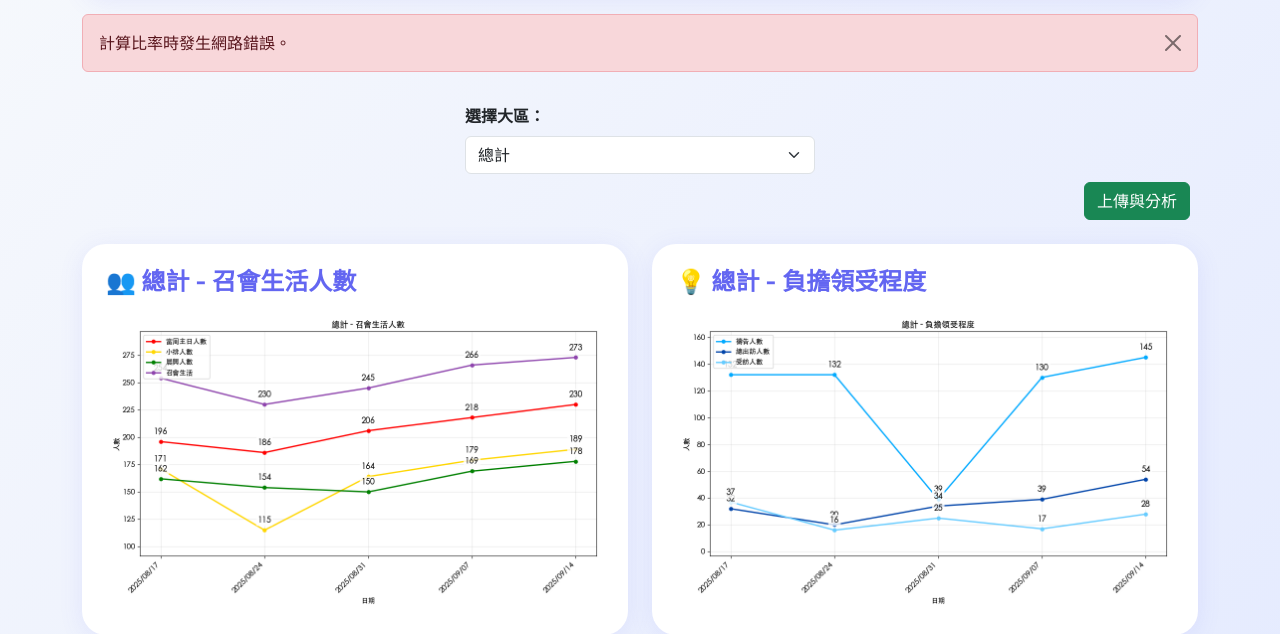
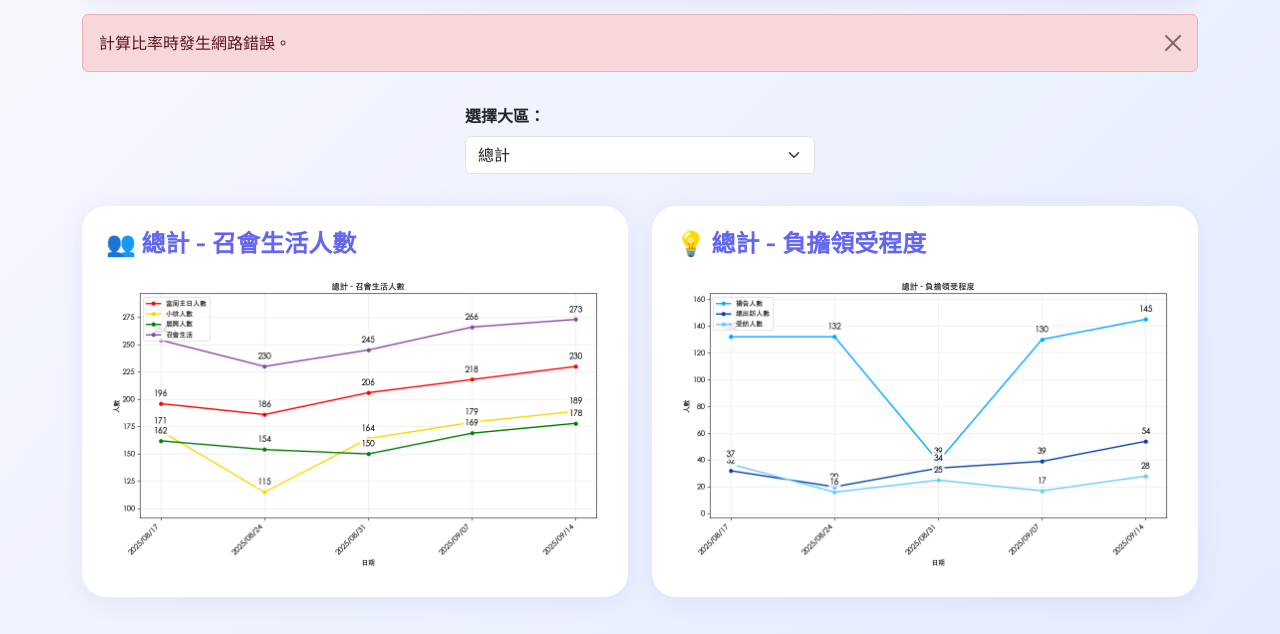
Before and after one commit to ernie-chang/Population_analysis, a Flask app: page / in a window 1280 px wide. Shown: the part 313-947 px from the top of the page. Run offline with Flask 3, Linux system fonts and the light colour scheme; some libraries are stand-ins or nearby versions.

Commit message:
[UPDATE] remove upload button for the OOM issue

```diff
--- a/templates/index.html
+++ b/templates/index.html
@@ -50,9 +50,9 @@
     </form>
     <div class="toolbar">
       <!-- Upload Button -->
-      <button type="button" class="btn btn-success" data-bs-toggle="modal" data-bs-target="#uploadModal">
+      <!-- <button type="button" class="btn btn-success" data-bs-toggle="modal" data-bs-target="#uploadModal">
         上傳與分析
-      </button>
+      </button> -->
       <!-- Subdistrict Button (conditional) -->
       {% if subdistrict_cards %}
         <button type="button" class="btn btn-primary" data-bs-toggle="modal" data-bs-target="#subdistrictModal">
```
